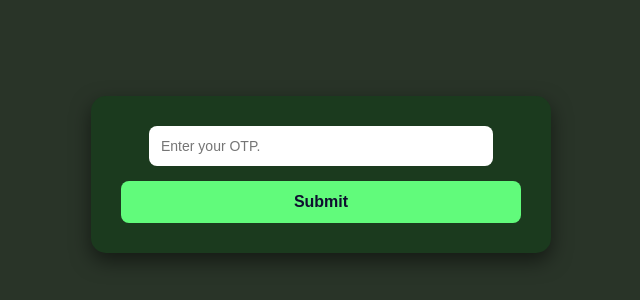
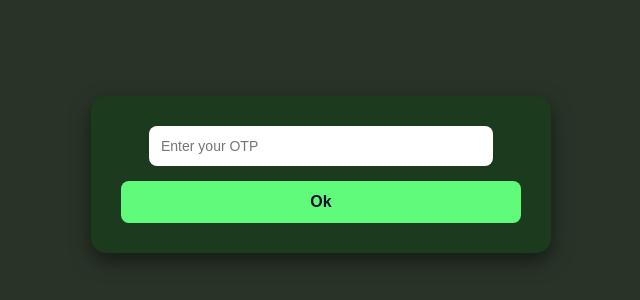
Before and after one commit to harrisonkungu/jengasoft, a React (Create React App) app in the folder frontend/jengasoftweb/: page / in a window 1280 px wide. Shown: the part 226-526 px from the top of the page, without its empty margins (319-959 px from the left). Built offline with nearby package versions, Linux system fonts and the light colour scheme.

Commit message:
Added OTP form

```diff
--- a/frontend/jengasoftweb/src/App.js
+++ b/frontend/jengasoftweb/src/App.js
@@ -42,11 +42,11 @@
             name="otp"
             value={formData.otp}
             onChange={handleChange}
-            placeholder="Enter your OTP."
+            placeholder="Enter your OTP"
             maxLength={6}
             required
           />
-          <button type="submit">Submit</button>
+          <button type="submit">Ok</button>
         </form>
       </header>
     </div>
```
